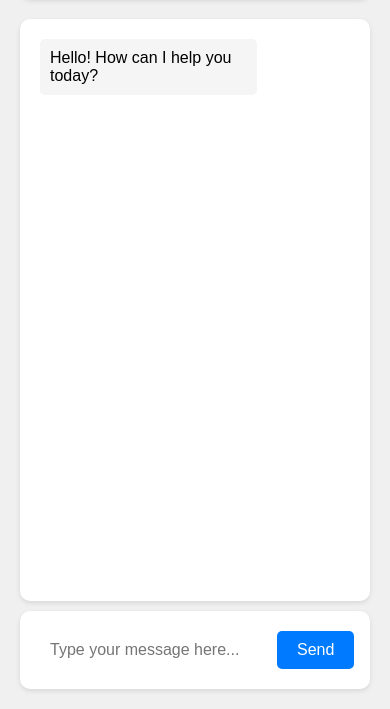
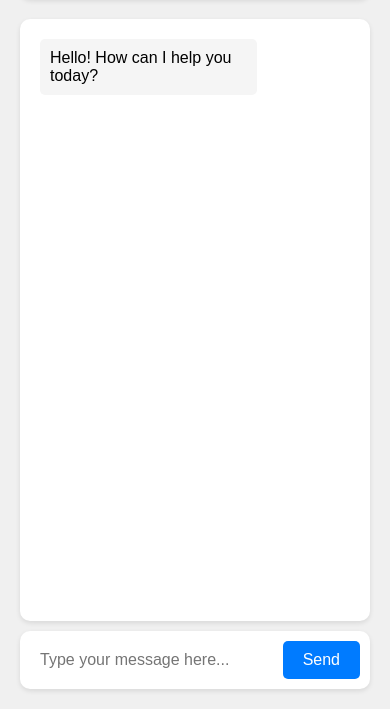
Before and after one commit to dirb997/ai-chat-tool-2025, a website: page public/index.html in a window 390 px wide. Shown: the part 135-844 px from the top of the page. Drawn offline with Linux system fonts and the light colour scheme; files that its build step writes are made by us from their sources; files whose address does not match are found by name.

Commit message:
## Deleted some comments and added responsiveness for smartphone devices.

```diff
--- a/server.js
+++ b/server.js
@@ -13,7 +13,6 @@ const __dirname = path.dirname(__filename);
 const app = express();
 const PORT = process.env.PORT || 3000;
 const API_KEY = process.env.API_KEY;
-// Set when we are able to use the DeepSeek API
 const API_ENDPOINT = 'https://api.deepseek.com/v1/chat/completions';
 
 // Serve static files from the 'src' folder for JS and CSS
--- a/src/css/styles.css
+++ b/src/css/styles.css
@@ -94,3 +94,13 @@ button:hover {
 }
 
 /* TODO: To make the chatbot responsive add the styling for small devices as smartphones or tables */
+@media only screen and (max-width: 800px) {
+    .input-area {
+        padding: 10px;
+        gap: 0;
+    }
+
+    .loading-indicator {
+        margin-top: 10px;
+    }
+}
```
